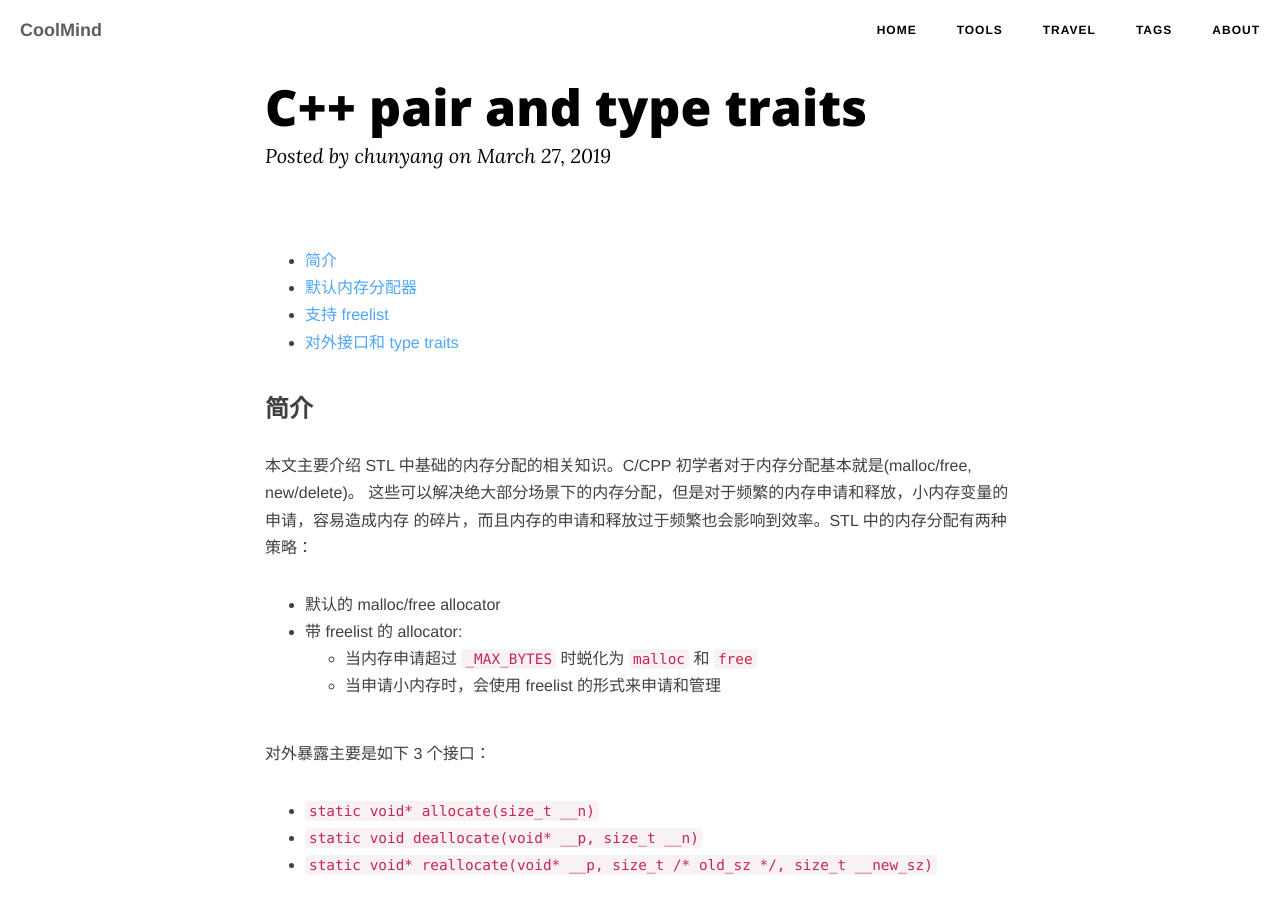
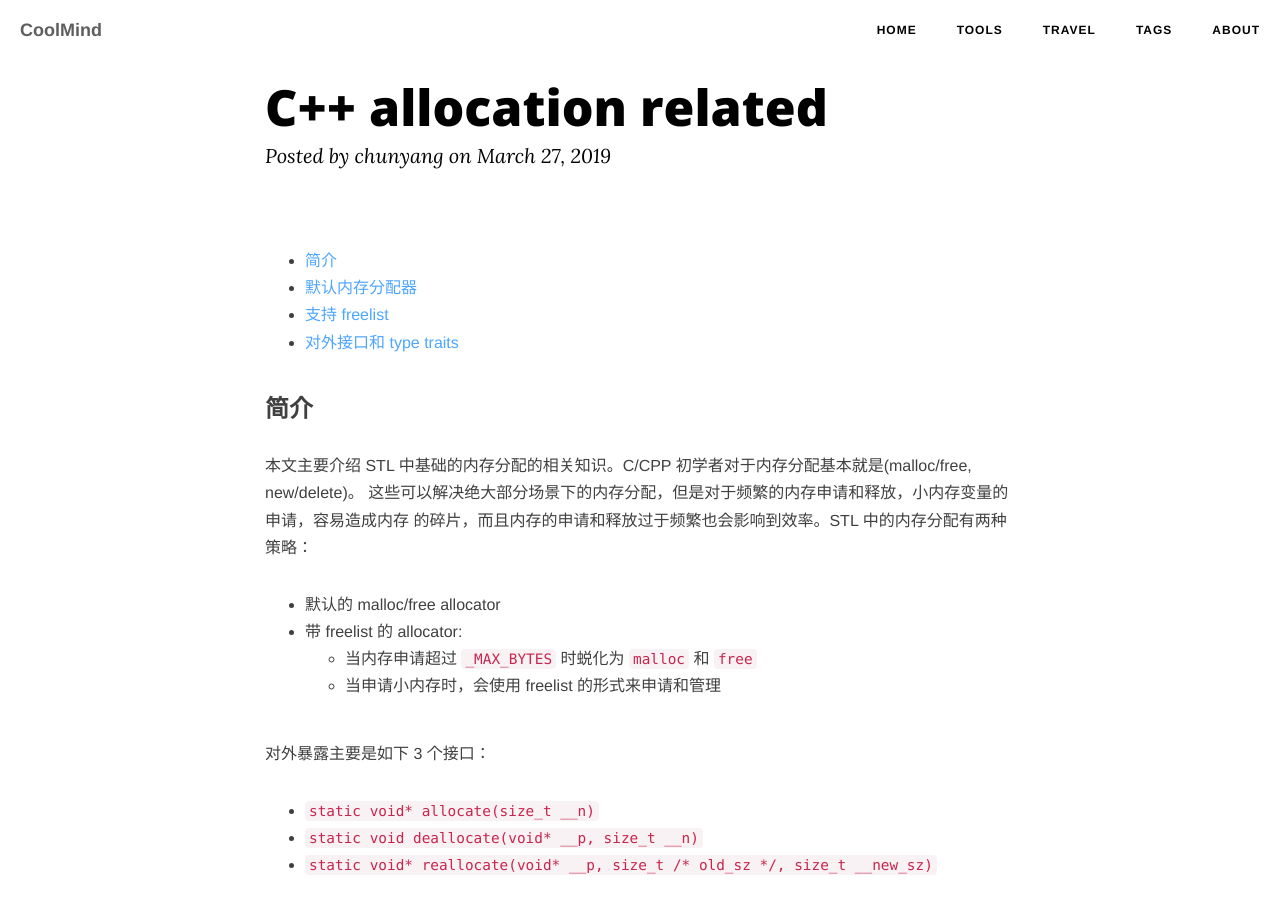
Before and after one commit to chunyang-wen/chunyang-wen.github.io, a Jekyll site: the page built from _posts/2019-03-27-cpp-alloc.md, in a window 1280 px wide and 900 px high. Built offline with Jekyll 4.4.1, drawn with Linux system fonts in a browser that asks for light colours; nearby versions of some CDN libraries; comment, search, counter and statistics services are not loaded.

Commit message:
Modify: fix wrong tag and title

```diff
--- a/_posts/2019-03-27-cpp-alloc.md
+++ b/_posts/2019-03-27-cpp-alloc.md
@@ -1,8 +1,8 @@
 ---
 layout: post
-title: C++ pair and type traits
+title: C++ allocation related
 categories: [cpp]
-tags: [cpp, exception]
+tags: [cpp, allocation]
 ---
 
 + [简介](#intro)
```
Also changed, not shown: _posts/2019-03-26-cpp-stl-misc.md (+2 -2 lines).
